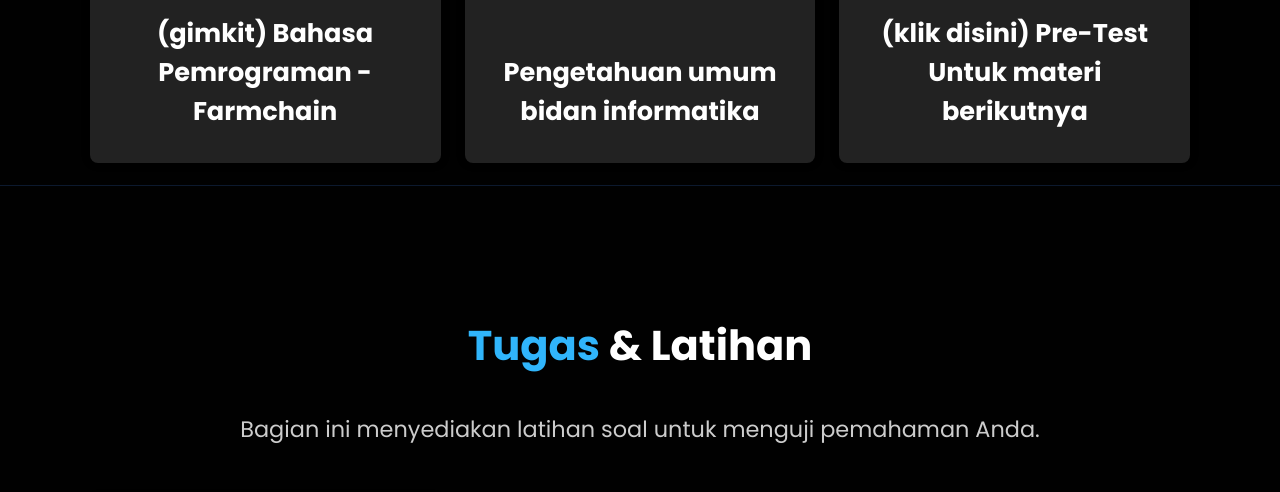
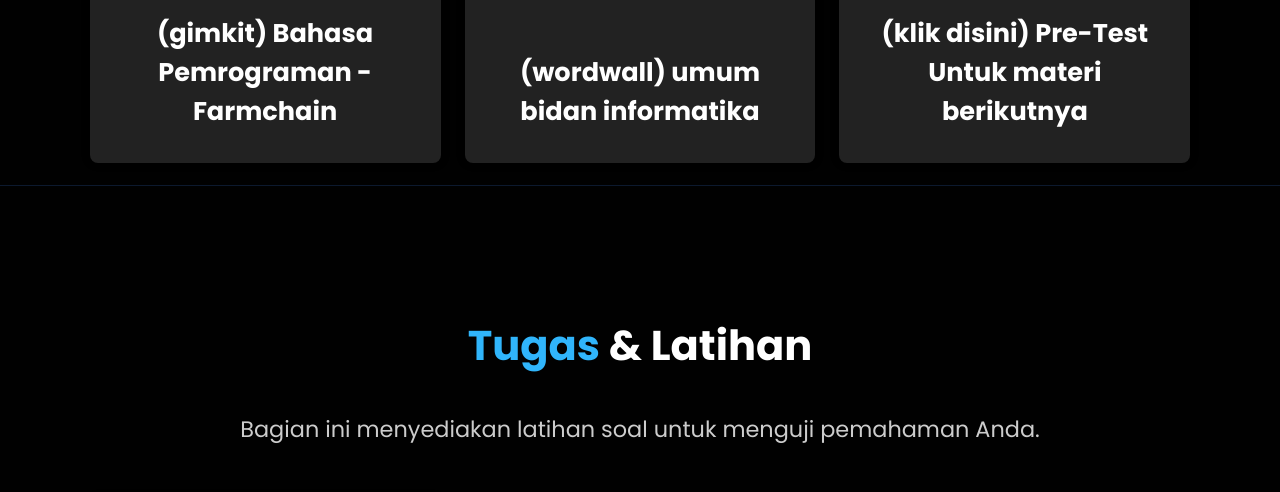
Before and after one commit to iqba0/pembatik, a plain HTML site: page index.html in a window 1280 px wide. Shown: the part 5897-6389 px from the top of the page. Drawn offline with nearby package versions, Linux system fonts and the light colour scheme.

Commit message:
commit 2nd

```diff
--- a/index.html
+++ b/index.html
@@ -313,7 +313,7 @@
             frameborder="0"
             allowfullscreen="allowfullscreen"
           ></iframe>
-          <h3>Pengetahuan umum bidan informatika</h3>
+          <h3>(wordwall) umum bidan informatika</h3>
         </div>
 
         <!-- Quizizz 3 -->
```
